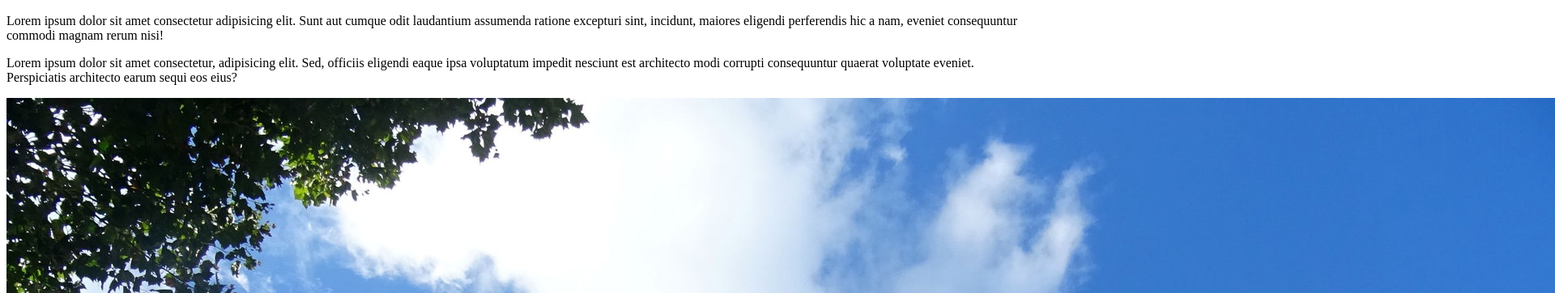
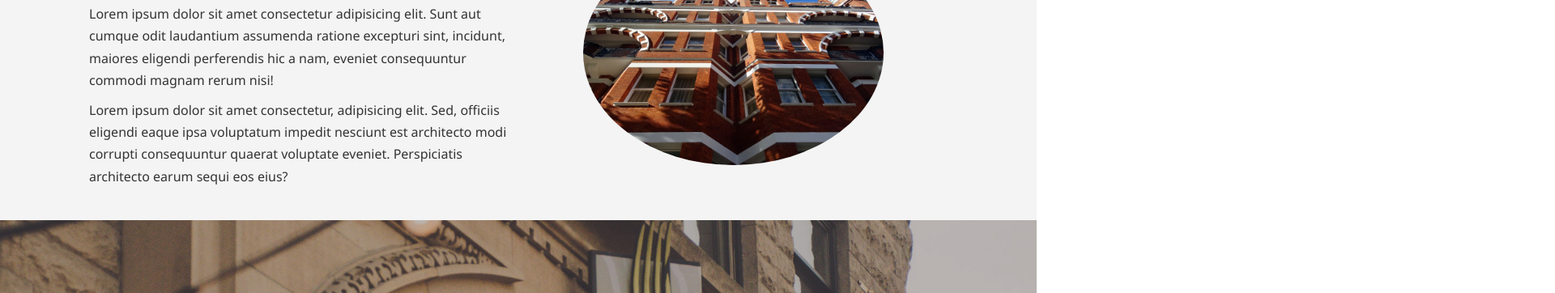
Before and after one commit to claytonfaria/sample_hotel, a plain HTML site: page about.html in a window 1280 px wide. Shown: the part 171-533 px from the top of the page at 81% size, 1920 px wide, since content can reach past the window. Drawn offline with Linux system fonts and the light colour scheme; the site is published under a folder, as on GitHub Pages, so addresses that start at the root find nothing.

Commit message:
change in css folder link

```diff
--- a/about.html
+++ b/about.html
@@ -5,8 +5,8 @@
     <meta name="viewport" content="width=device-width, initial-scale=1.0">
     <meta name="description" content="Welcome to the most extraordinary hotel in Boston Massachussetts">
     <meta name="keywords" content="hotel, boston hotel, new england hotel">
-    <link rel="stylesheet" href="/css/style.css">
-    <link rel="stylesheet" media="screen and (max-width: 768px)" href="/css/mobile.css">
+    <link rel="stylesheet" href="css/style.css">
+    <link rel="stylesheet" media="screen and (max-width: 768px)" href="css/mobile.css">
     <title>Hotel BT | About</title>
 </head>
 <body>
```
Also changed, not shown: contact.html (+2 -2 lines), index.html (+2 -2 lines).
